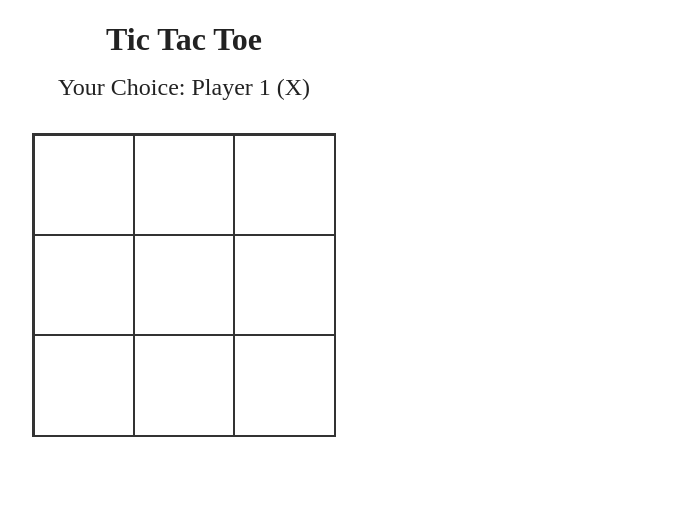
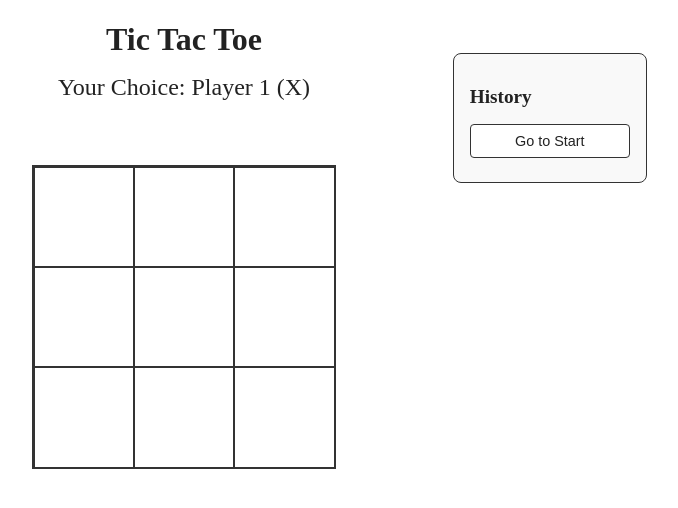
Before and after one commit to hemanth299/tictactoe_game, a React (Vite) app: page / in a window 1280 px wide. Shown: the top 508 px of the page, without its empty margins (456-1134 px from the left). Built offline with nearby package versions, Linux system fonts and the light colour scheme.

Commit message:
added a history table to revert back to a specific move and continue from there

```diff
--- a/src/App.jsx
+++ b/src/App.jsx
@@ -3,36 +3,45 @@ import Board from './components/Board';
 import './components/styles.scss';
 import { Winner } from './components/Winner';
 import { StatusMessage } from './components/statusMessage';
+import { History } from './components/History';
 
 function App() {
-  const [squares, setSquares] = useState(Array(9).fill(null));
-  const [player1,setplayer1] = useState(true);
-  const winner = Winner(squares)==='X'?'Player 1 (X)':Winner(squares)==='O'?'Player 2 (O)':null;
-    const handleClick = (position) => {
-    if(squares[position] || winner){
-      return;
-    }
-    setSquares((current)=>{
-      return current.map((squareValue, pos)=>{
-        if(pos===position){
-          return player1?'X':'O';
-        }
-        else{
-          return squareValue;
-        }
-      })
-    })
-    setplayer1((current)=> !current);
-    }
+  const [history, setHistory] = useState([Array(9).fill(null)]);
+  const [currentMove, setCurrentMove] = useState(0);
+  const [player1, setPlayer1] = useState(true);
+
+  const currentSquares = history[currentMove];
+  const winnerRaw = Winner(currentSquares);
+  const winner = winnerRaw === 'X' ? 'Player 1 (X)' : winnerRaw === 'O' ? 'Player 2 (O)' : null;
+
+  const handleClick = (position) => {
+    if (currentSquares[position] || winner) return;
+
+    const newSquares = currentSquares.map((val, idx) =>
+      idx === position ? (player1 ? 'X' : 'O') : val
+    );
+
+    const newHistory = [...history.slice(0, currentMove + 1), newSquares];
+    setHistory(newHistory);
+    setCurrentMove(newHistory.length - 1);
+    setPlayer1((prev) => !prev);
+  };
+
+  const jumpToMove = (move) => {
+    setCurrentMove(move);
+    setPlayer1(move % 2 === 0);
+  };
+
   return (
-    <>
-      <div>
-        <h1 className='title'>Tic Tac Toe</h1>
-        <StatusMessage winner={winner} player1={player1} squares={squares}/>
-        <Board squares={squares} handleClick={handleClick}/>
-      </div>
-    </>
-  )
+    <div>
+      <h1 className='title'>Tic Tac Toe</h1>
+      <StatusMessage winner={winner} player1={player1} squares={currentSquares} />
+      <div className='game-container'>
+      <Board squares={currentSquares} handleClick={handleClick} />
+      <History history={history} jumpToMove={jumpToMove} />
+    </div>
+    </div>
+  );
 }
 
 export default App;
--- /dev/null
+++ b/src/components/History.jsx
@@ -0,0 +1,18 @@
+import './styles.scss';
+
+export const History = ({ history, jumpToMove }) => {
+  return (
+    <div className='history'>
+      <h2>History</h2>
+      <ul>
+        {history.map((_, move) => (
+          <li key={move}>
+            <button onClick={() => jumpToMove(move)}>
+              {move === 0 ? 'Go to Start' : `Go to move #${move}`}
+            </button>
+          </li>
+        ))}
+      </ul>
+    </div>
+  );
+};
--- a/src/components/styles.scss
+++ b/src/components/styles.scss
@@ -67,3 +67,56 @@ $active-text: #fff;
 .board-row:last-child .square {
   border-bottom: none;
 }
+.game-container {
+  display: flex;
+  justify-content: center; // Center the board + history group
+  position: relative;      // To allow absolute positioning inside
+  margin-top: 2rem;
+}
+
+.board-wrapper {
+  position: relative;
+}
+
+.history {
+  position: absolute;
+  top: -5rem; // Align with the top of the board
+  left: calc(70% + 1rem); // Push 4rem to the right of the board
+  padding: 1rem;
+  border: 1px solid $border-color;
+  border-radius: 8px;
+  background-color: #f9f9f9;
+  min-width: 160px;
+
+  h2 {
+    font-size: 1.2rem;
+    margin-bottom: 1rem;
+    color: $text-color;
+  }
+
+  ul {
+    list-style: none;
+    padding: 0;
+    margin: 0;
+  }
+
+  li {
+    margin-bottom: 0.5rem;
+
+    button {
+      width: 100%;
+      padding: 0.5rem;
+      font-size: 0.9rem;
+      cursor: pointer;
+      border: 1px solid $border-color;
+      background-color: white;
+      color: $text-color;
+      border-radius: 4px;
+      transition: background-color 0.2s ease;
+
+      &:hover {
+        background-color: $hover-color;
+      }
+    }
+  }
+}
```
